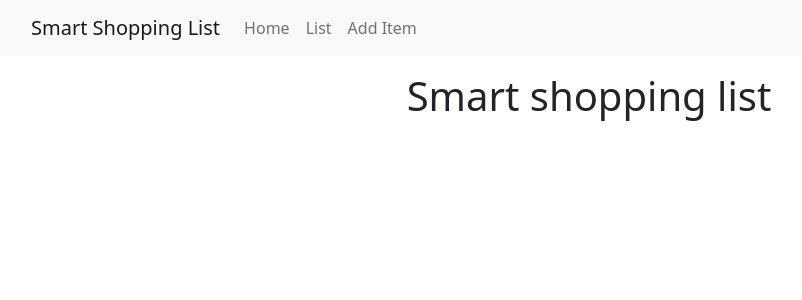
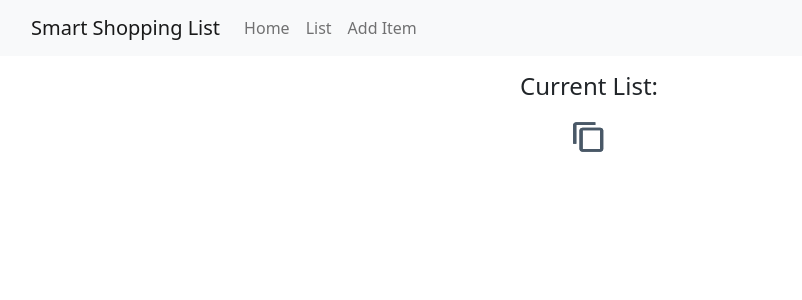
Before and after one commit to the-collab-lab/tcl-54-smart-shopping-list, a React (Vite) app: page /list in a window 1280 px wide. Shown: the top 300 px of the page, without its empty margins (51-853 px from the left). Built offline with nearby package versions, Linux system fonts and the light colour scheme.

Commit message:
Layout.jsx uupdated to show shopping list token on list view with copy icon #34

```diff
--- a/package.json
+++ b/package.json
@@ -11,6 +11,7 @@
 		"firebase": "^9.15.0",
 		"react": "^18.2.0",
 		"react-bootstrap": "^2.7.2",
+		"react-copy-to-clipboard": "^5.1.0",
 		"react-dom": "^18.2.0",
 		"react-hot-toast": "^2.4.0",
 		"react-router-dom": "^6.5.0"
--- a/src/App.jsx
+++ b/src/App.jsx
@@ -53,7 +53,7 @@ export function App() {
 		<Router>
 			<NavbarShoppingList />
 			<Routes>
-				<Route path="/" element={<Layout />}>
+				<Route path="/" element={<Layout listToken={listToken} />}>
 					<Route index element={<Home setListToken={setListToken} />} />
 					<Route
 						path="/list"
--- a/src/views/Layout.jsx
+++ b/src/views/Layout.jsx
@@ -1,10 +1,40 @@
-import { Outlet, NavLink } from 'react-router-dom';
+import { Outlet } from 'react-router-dom';
+import { useLocation } from 'react-router-dom';
+import { CopyToClipboard } from 'react-copy-to-clipboard';
+import React, { useState } from 'react';
+import { Image } from 'react-bootstrap';
 
 import './Layout.css';
 
-export function Layout() {
+export function Layout({ listToken }) {
+	// useLocation hook will be used to check current route
+	const location = useLocation();
+	const [copied, setCopied] = useState(false);
+
+	if (location.pathname === '/list') {
 		return (
-		<>
+			<React.Fragment>
+				<div className="Layout">
+					<header className="Layout-header">
+						<h4>Current List:</h4>
+						<h1>
+							{listToken}
+							<span>
+								<CopyToClipboard text="Hello!">
+									<Image type="button" src="../img/icons/copy-icon.svg" />
+								</CopyToClipboard>
+							</span>
+						</h1>
+					</header>
+					<main className="Layout-main">
+						<Outlet />
+					</main>
+				</div>
+			</React.Fragment>
+		);
+	}
+
+	return (
 		<div className="Layout">
 			<header className="Layout-header">
 				<h1>Smart shopping list</h1>
@@ -13,6 +43,5 @@ export function Layout() {
 				<Outlet />
 			</main>
 		</div>
-		</>
 	);
 }
```
Also changed, not shown: public/img/icons/copy-icon.svg (added), 1 other file (tests, documents, lock files or other folders). Lines whose indentation alone changed are shown as unchanged.
